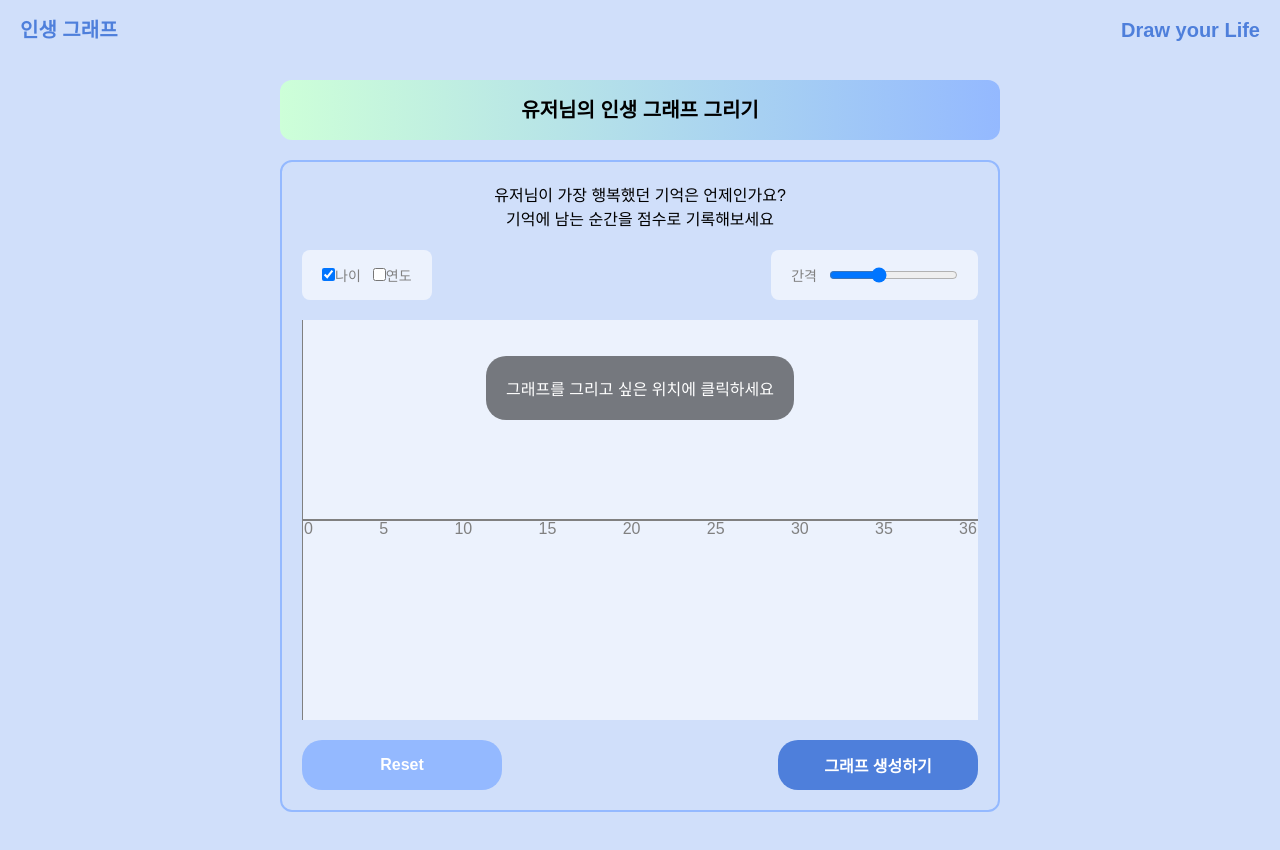
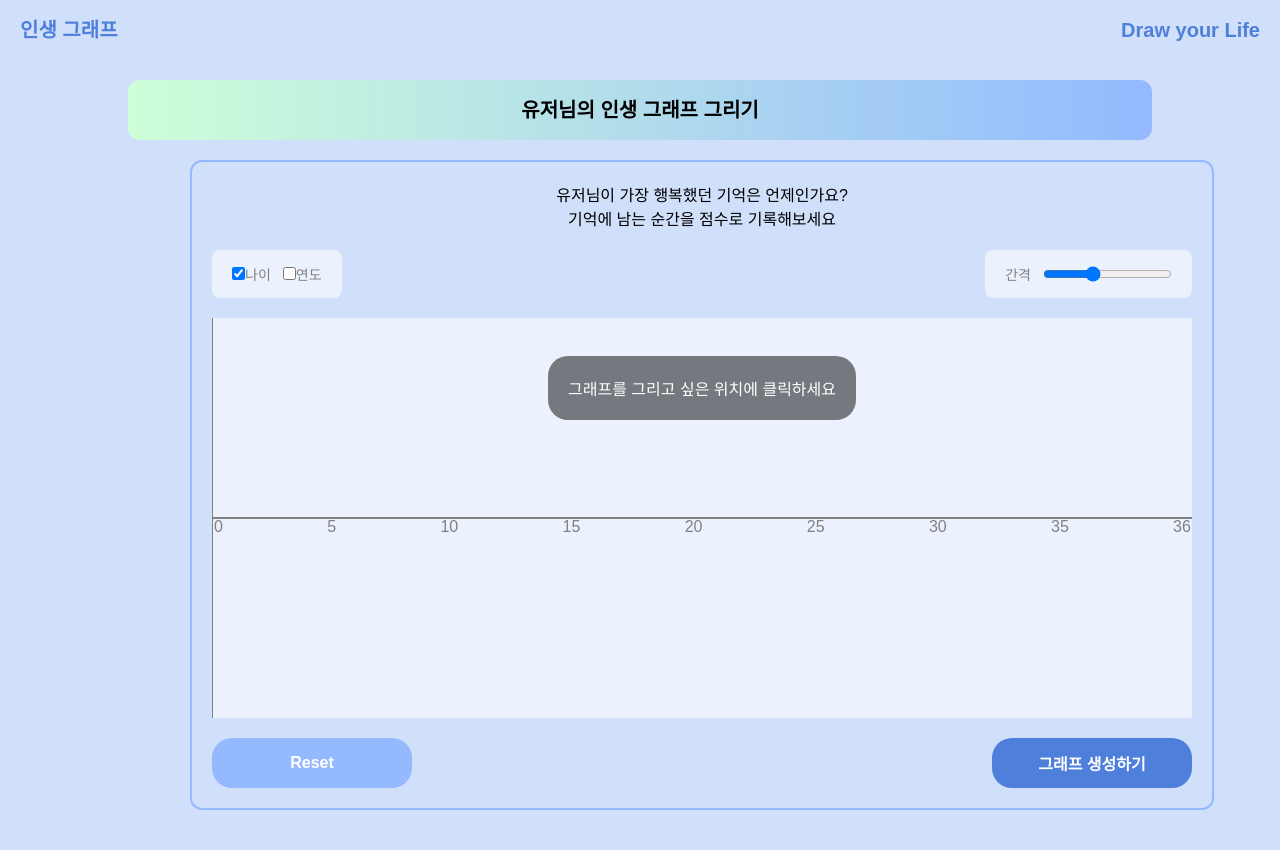
Before and after one commit to hongggyelim/lifeGraph, a React (Create React App) app: page /main in a window 1280 px wide. Built offline with nearby package versions, Linux system fonts and the light colour scheme.

Commit message:
design: 반응형 디자인 추가

```diff
--- a/src/App.scss
+++ b/src/App.scss
@@ -26,20 +26,32 @@
 
 body {
   background-color: $primary-color-100;
+  max-height: calc(100dvh - 10px);
 }
 
 // main 레이아웃
 main {
   max-width: 900px;
-  margin: 20px auto;
+  margin: 20px auto 0;
+
+  @media (max-width: $mobile) {
+    max-width: 360px;
+    margin: 12px auto;
+  }
+
   h3 {
     font-size: 2rem;
     font-weight: 600;
     background: linear-gradient(to right, $secondary-color-200, $primary-color-200);
-    width: 80%;
+    width: 80dvw;
     padding: 20px;
     text-align: center;
     border-radius: 12px;
+
+    @media (max-width: $mobile) {
+      font-size: 1.4rem;
+      width: 95dvw;
+    }
   }
   .border {
     position: relative;
@@ -48,11 +60,18 @@ main {
     background-color: $primary-color-100;
     border-radius: 12px;
     padding: 20px;
-    width: 80%;
+    width: 80dvw;
     margin: 0 auto 40px;
     display: flex;
     flex-direction: column;
     align-items: center;
     gap: 20px;
+
+    @media (max-width: $mobile) {
+      font-size: 1.4rem;
+      width: 95dvw;
+      gap: 12px;
+      padding: 8px;
+    }
   }
 }
--- a/src/components/Header/Header.scss
+++ b/src/components/Header/Header.scss
@@ -4,11 +4,18 @@
   justify-content: space-between;
   align-items: center;
   padding: 20px;
+  @media (max-width: $mobile) {
+    padding: 12px;
+  }
+}
 
 h1,
 h2 {
   font-size: 2rem;
   font-weight: 600;
   color: $primary-color-300;
+
+  @media (max-width: $mobile) {
+    font-size: 1.6rem;
   }
 }
--- a/src/pages/Main/component/ScaleController/scaleController.scss
+++ b/src/pages/Main/component/ScaleController/scaleController.scss
@@ -1,18 +1,28 @@
+@import "/src/variables.scss";
+
 .controller-wrapper {
   display: flex;
   justify-content: space-between;
   gap: 20px;
   width: 100%;
+  @media (max-width: $tablet) {
+    flex-direction: column;
+    gap: 8px;
+  }
 }
 
 .controller {
-  height: 50px;
+  height: 48px;
   background-color: rgba(255, 255, 255, 0.6);
   border-radius: 8px;
   font-size: 1.4rem;
   color: gray;
   display: flex;
+  justify-content: center;
   align-items: center;
   gap: 12px;
   padding: 20px;
+  @media (max-width: $tablet) {
+    height: 36px;
+  }
 }
--- a/src/pages/Main/main.scss
+++ b/src/pages/Main/main.scss
@@ -5,6 +5,9 @@
   flex-direction: column;
   align-items: center;
   gap: 20px;
+  @media (max-width: $mobile) {
+    gap: 8px;
+  }
 
   .description {
     display: flex;
@@ -40,6 +43,9 @@
       width: 200px;
       border-radius: 20px;
       padding: 8px;
+      @media (max-width: $mobile) {
+        font-size: 1.4rem;
+      }
     }
 
     #reset-button {
--- a/src/pages/Result/index.tsx
+++ b/src/pages/Result/index.tsx
@@ -1,4 +1,4 @@
-import { useEffect, useRef } from "react";
+import { useRef } from "react";
 import { useNavigate } from "react-router-dom";
 import "./result.scss";
 import ResultGraph from "./Graph/ResultGraph";
@@ -53,7 +53,7 @@ const ResultPage = () => {
   return (
     <main>
       <div className="main-div">
-        <h3>{name}님의 인생 그래프</h3>
+        {/* <h3>{name}님의 인생 그래프</h3> */}
         <div className="border" ref={imageRef}>
           <b className="result-title">
             {name}님의 인생은 {resultType}
@@ -61,13 +61,13 @@ const ResultPage = () => {
           <ResultGraph />
           <div id="result-button-wrapper">
             <button type="button" onClick={() => navigate("/main")} data-html2canvas-ignore>
-              👈 다시 그리러 가기
+              👈 뒤로 가기
             </button>
             <div>
               <button type="button" onClick={() => handleImageAction("save")} data-html2canvas-ignore>
                 🖼️ 저장
               </button>
-              <button type="button" onClick={() => handleImageAction("copy")} data-html2canvas-ignore>
+              <button type="button" id="copy-button" onClick={() => handleImageAction("copy")} data-html2canvas-ignore>
                 📋 복사
               </button>
               {/* <button type="button" onClick={() => navigate("/main")} data-html2canvas-ignore>
--- a/src/pages/Result/result.scss
+++ b/src/pages/Result/result.scss
@@ -2,6 +2,9 @@
 .result-title {
   font-weight: 600;
   font-size: 2rem;
+  @media (max-width: $mobile) {
+    font-size: 1.6rem;
+  }
 }
 #result-button-wrapper {
   width: 100%;
@@ -15,6 +18,10 @@
     height: 50px;
     border-radius: 20px;
     padding: 12px;
+    @media (max-width: $mobile) {
+      padding: 8px;
+      font-size: 1.4rem;
+    }
   }
   div {
     display: flex;
--- a/src/variables.scss
+++ b/src/variables.scss
@@ -1,6 +1,12 @@
+// 색상
 $primary-color-100: #d0dffa;
 $primary-color-200: #94b9ff;
 $primary-color-300: #4e7fdb;
 $secondary-color-100: #f0fcf3;
 $secondary-color-200: #cdffd8;
 $secondary-color-300: #97f1aa;
+
+// 반응형 너비
+$mobile: 375px;
+$tablet: 768px;
+$desktop: 1024px;
```
Lines whose indentation alone changed are shown as unchanged.
